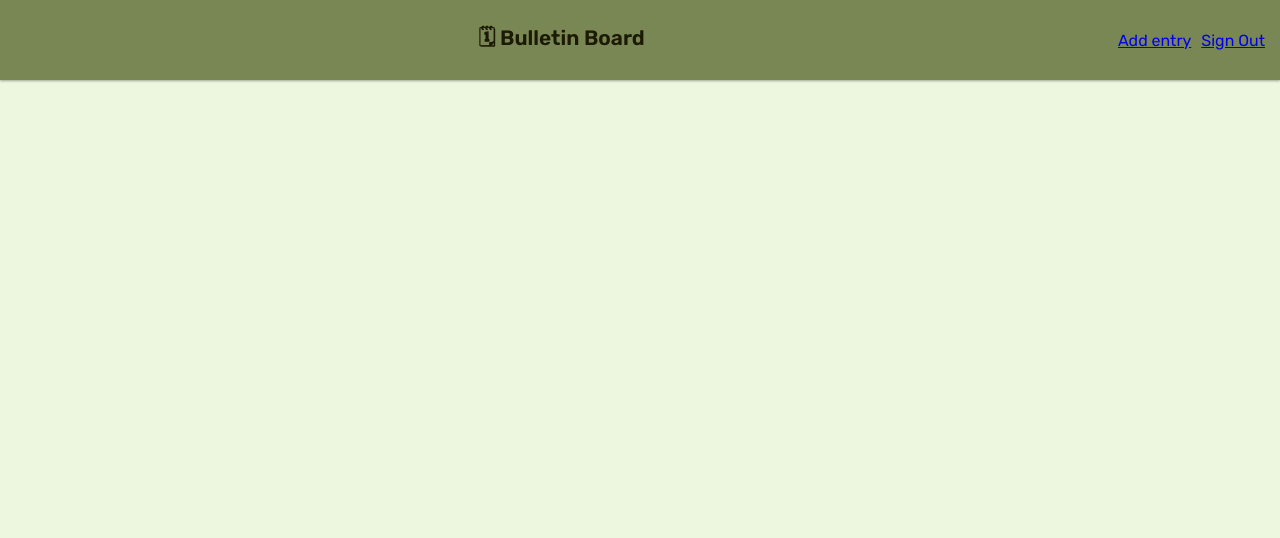
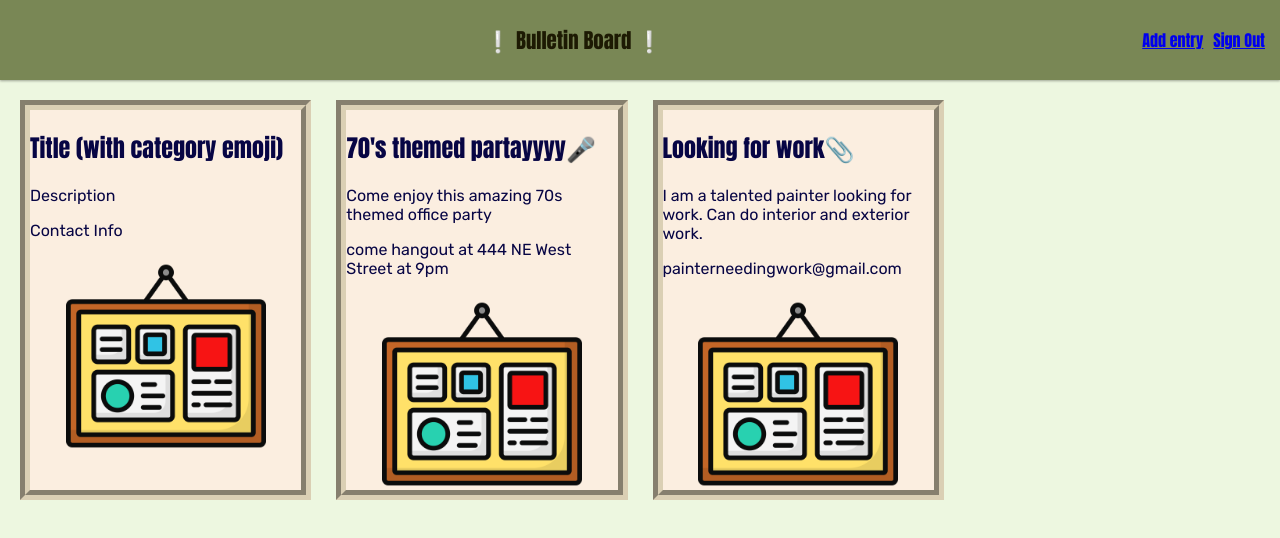
Before and after one commit to karlwernsman/bulletin-board, a plain HTML site: page index.html in a window 1280 px wide. Drawn offline with nearby package versions, Linux system fonts and the light colour scheme.

Commit message:
Bulletin depicting proper entries without render

```diff
--- a/index.html
+++ b/index.html
@@ -37,7 +37,7 @@
 
     <body>
         <header class="page-header">
-            <p class="title">🗓 Bulletin Board</p>
+            <p class="title">❕ Bulletin Board ❕</p>
             <nav>
                 <a href="/addentry">Add entry</a>
                 <a id="sign-out-link" href="auth">Sign Out</a>
@@ -45,7 +45,28 @@
         </header>
 
         <main>
-            <ul id="board"></ul>
+            <ul id="board">
+                <li>
+                    <h2>Title (with category emoji)</h2>
+                    <p>Description</p>
+                    <p>Contact Info</p>
+                    <img src="/assets/bulletin-board.png" />
+                </li>
+                <li>
+                    <h2>70's themed partayyyy🎤</h2>
+                    <p>Come enjoy this amazing 70s themed office party</p>
+                    <p>come hangout at 444 NE West Street at 9pm</p>
+                    <img src="/assets/bulletin-board.png" />
+                </li>
+                <li>
+                    <h2>Looking for work📎</h2>
+                    <p>
+                        I am a talented painter looking for work. Can do interior and exterior work.
+                    </p>
+                    <p>painterneedingwork@gmail.com</p>
+                    <img src="/assets/bulletin-board.png" />
+                </li>
+            </ul>
         </main>
     </body>
 </html>
--- a/styles/board.css
+++ b/styles/board.css
@@ -74,3 +74,29 @@ form button {
 #category-section {
     padding-top: 20px;
 }
+
+#board {
+    display: grid;
+    grid-template-columns: repeat(auto-fill, minmax(275px, 1fr));
+    grid-auto-rows: 400px;
+    gap: 25px;
+}
+
+li img {
+    object-fit: contain;
+    width: 100%;
+    height: 200px;
+}
+
+li {
+    background: #fbeee0;
+    border: rgb(218, 207, 180) 10px groove;
+}
+
+li h2 {
+    font-family: Impact, Haettenschweiler, 'Arial Narrow Bold', sans-serif;
+}
+
+header {
+    font-family: Impact, Haettenschweiler, 'Arial Narrow Bold', sans-serif;ß
+}
```
